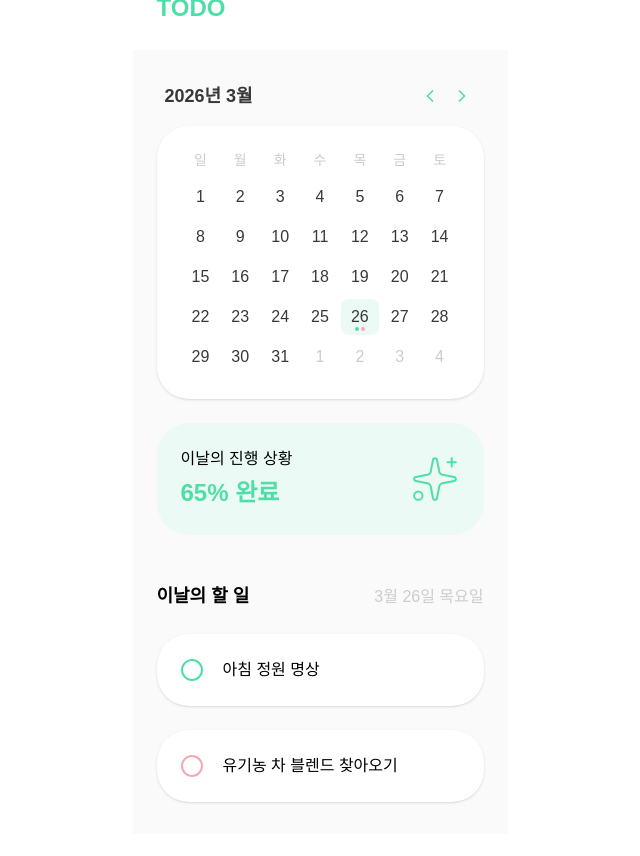
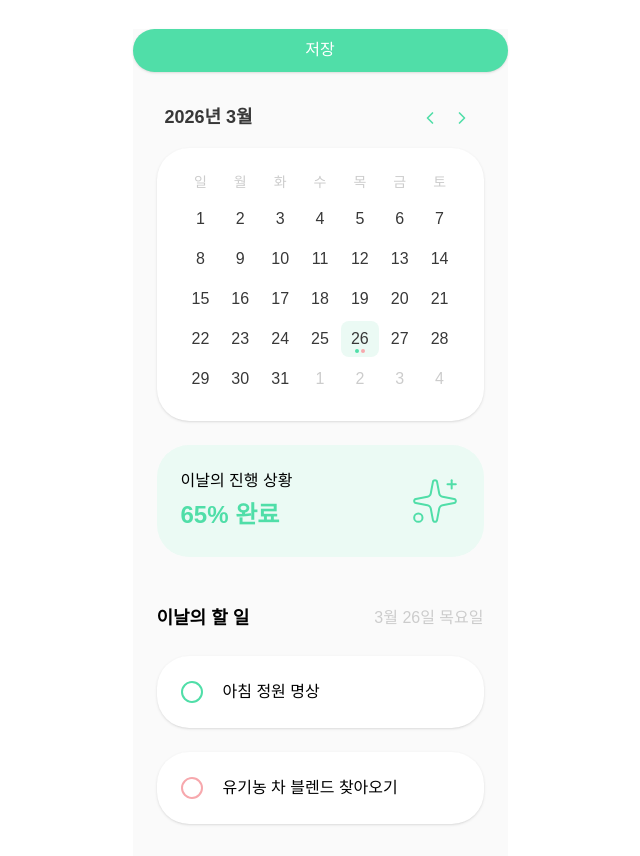
Before and after one commit to deepdive-01/goorm-todo-front, a React (Vite) app: page /calendar in a window 1280 px wide. Shown: the whole page, without its empty margins (320-960 px from the left). Before the commit the page ends 834 px from the top, so only its background shows below. Built offline with nearby package versions, Linux system fonts and the light colour scheme; a web font is replaced by a local one.

Commit message:
feat: Button 공통 컴포넌트 제작

```diff
--- /dev/null
+++ b/src/components/Button.tsx
@@ -0,0 +1,48 @@
+import Text from './Text';
+
+type ButtonVariant = 'save' | 'cancel' | 'delete';
+
+type ButtonProps = {
+  children: string;
+  onClick?: () => void;
+  variant?: ButtonVariant;
+  className?: string;
+  type?: 'button' | 'submit' | 'reset';
+};
+
+export default function Button({
+  children,
+  onClick,
+  variant = 'save',
+  className = '',
+  type = 'button',
+}: ButtonProps) {
+
+  const variantStyles: Record<ButtonVariant, string> = {
+    save: 'bg-primary text-white shadow-sm',
+    cancel: 'bg-white text-black border border-[#f0f0f0] shadow-sm',
+    delete: 'bg-quick text-white shadow-sm',
+  };
+
+  return (
+    <button
+      type={type}
+      onClick={onClick}
+      className={`
+        flex items-center justify-center
+        w-full h-[43px] px-[32px] py-[12px] gap-[10px]
+
+        rounded-[9999px]
+        overflow-hidden
+
+        transition-all active:scale-[0.98] active:opacity-90
+        ${variantStyles[variant]}
+        ${className}
+      `}
+    >
+      <Text variant="body" className="leading-none font-medium">
+        {children}
+      </Text>
+    </button>
+  );
+}
--- a/src/pages/calendar/index.tsx
+++ b/src/pages/calendar/index.tsx
@@ -6,6 +6,7 @@ import SectionHeader from '@/components/SectionHeader';
 import TodoItem from '@/components/TodoItem';
 import Calendar, { type DayEvent } from '../../components/Calendar';
 import TodayProgress from './components/TodayProgress';
+import Button from '@/components/button';
 
 
 const DUMMY_EVENTS: DayEvent[] = [
@@ -25,10 +26,19 @@ export default function CalendarPage() {
   const dateLabel = format(selectedDate, 'M월 d일 EEEE', { locale: ko });
   const completed = DUMMY_TASKS.filter((_, i) => i === 1).length; // 임시
 
+  const handleSave = () => alert('저장되었습니다!');
+
   return (
     <div className="w-full h-full flex items-center justify-center">
       <div className="w-93.75 bg-gray-ui">
         <Header />
+
+
+        <Button variant="save" onClick={handleSave}>
+        저장
+        </Button>
+
+
         <main className="px-6 py-8 flex flex-col gap-12 w-full">
 
           <section className="w-full flex flex-col gap-6">
```
